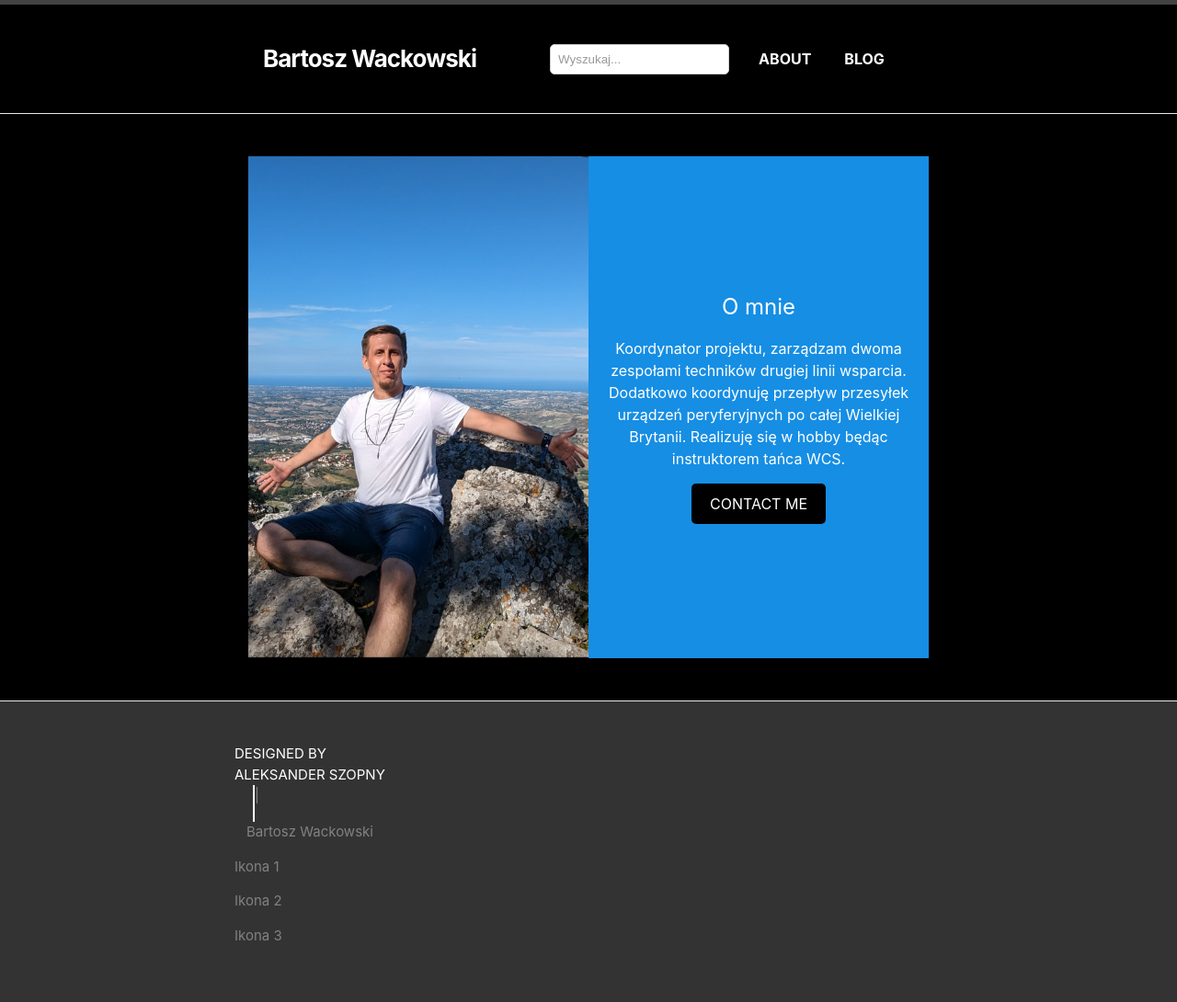
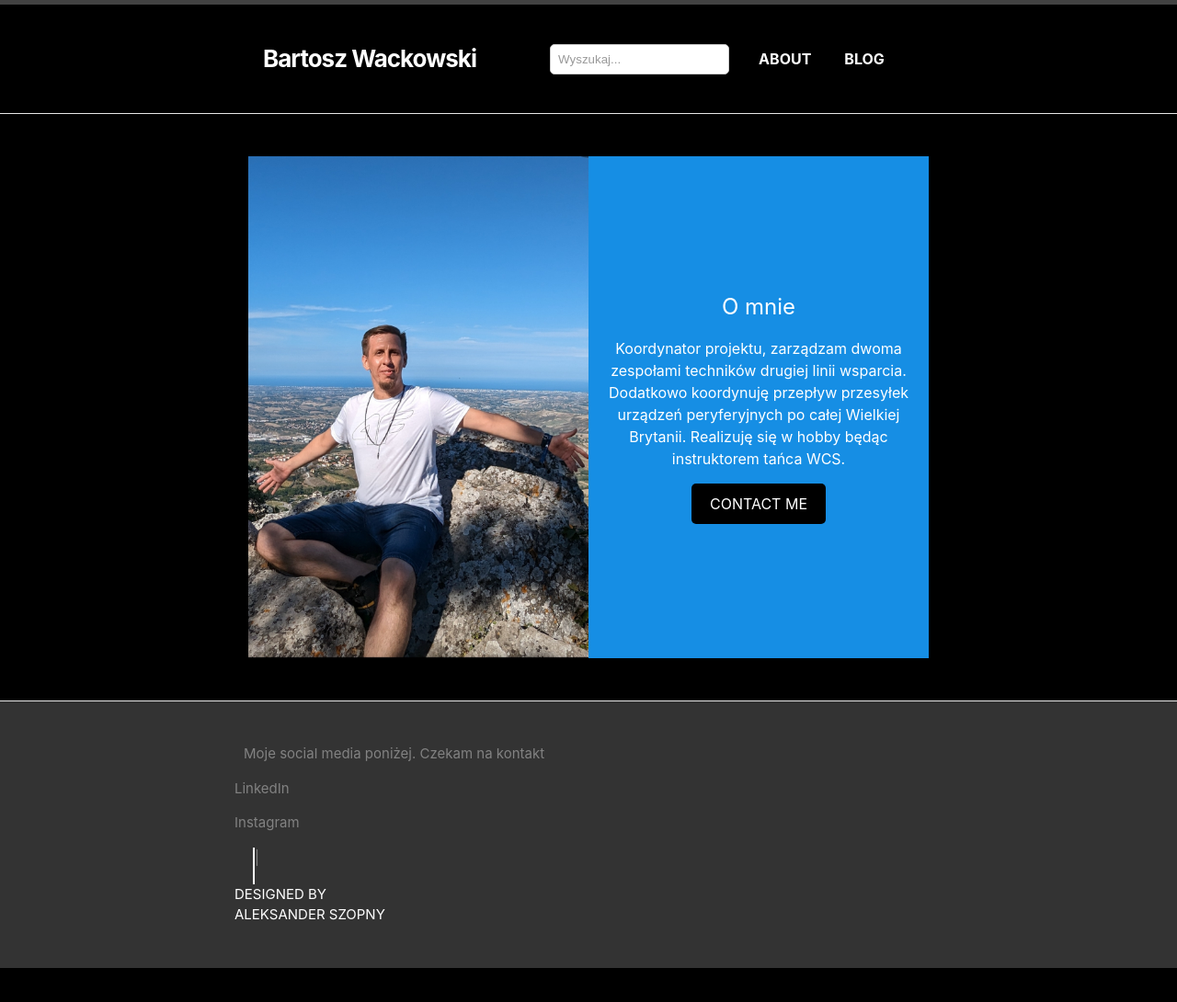
Before and after one commit to Wackowski/Wackowski.github.io, a Jekyll site: the page built from index.markdown, in a window 1280 px wide. Shown: the whole page at 92% size. Built offline with Jekyll 4.4.1, drawn with Linux system fonts in a browser that asks for light colours; nearby versions of some CDN libraries; after the commit the page ends 1053 px from its top, so only the background shows below that.

Commit message:
update wstepny

```diff
--- a/_includes/footer.html
+++ b/_includes/footer.html
@@ -4,31 +4,30 @@
   <div class="wrapper footer">
 
     <div class="footer-col-wrapper">
-      <div class="footer-left">
-        <a href="https://www.linkedin.com/in/aleksander-szopny/" target="_blank" rel="noopener">DESIGNED BY<br>ALEKSANDER SZOPNY</a>
+<!--color do poprawy-->
+      <div class="footer-center">
+        <p>Moje social media poniżej. Czekam na kontakt</p>
+      </div>
+
+      <div class="footer-right">
+        <ul class="social-media-list">
+          <li>
+            <a href="https://www.linkedin.com/in/bartosz-wackowski-542930125/" target="_blank" rel="noopener"><i class="ikonka1"></i> LinkedIn</a>
+          </li>
+          <li>
+            <a href="https://www.instagram.com/bartosz_wacek_wackowski/" target="_blank" rel="noopener"><i class="ikonka2"></i> Instagram</a>
+          </li>
+        </ul>
       </div>
 
       <div class="footer-divider">
         <span>|</span>
       </div>
 
-      <div class="footer-center">
-        <p>Bartosz Wackowski</p>
+      <div class="footer-left">
+        <a href="https://www.linkedin.com/in/aleksander-szopny/" target="_blank" rel="noopener">DESIGNED BY<br>ALEKSANDER SZOPNY</a>
       </div>
 
-      <div class="footer-right">
-        <ul class="social-media-list">
-          <li>
-            <a href="LINK1" target="_blank" rel="noopener"><i class="ikonka1"></i> Ikona 1</a>
-          </li>
-          <li>
-            <a href="LINK2" target="_blank" rel="noopener"><i class="ikonka2"></i> Ikona 2</a>
-          </li>
-          <li>
-            <a href="LINK3" target="_blank" rel="noopener"><i class="ikonka3"></i> Ikona 3</a>
-          </li>
-        </ul>
-      </div>
     </div>
 
   </div>
```
